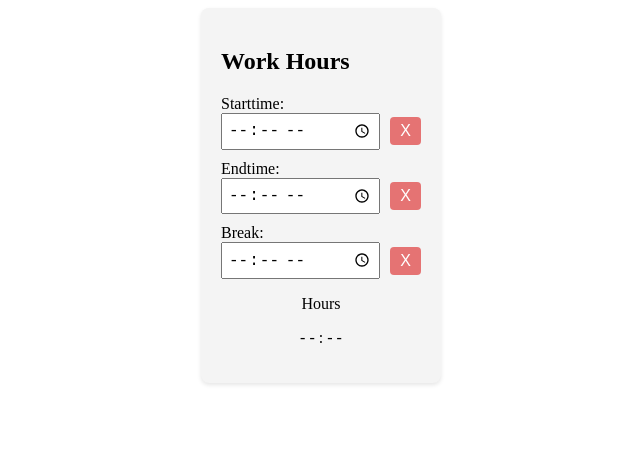
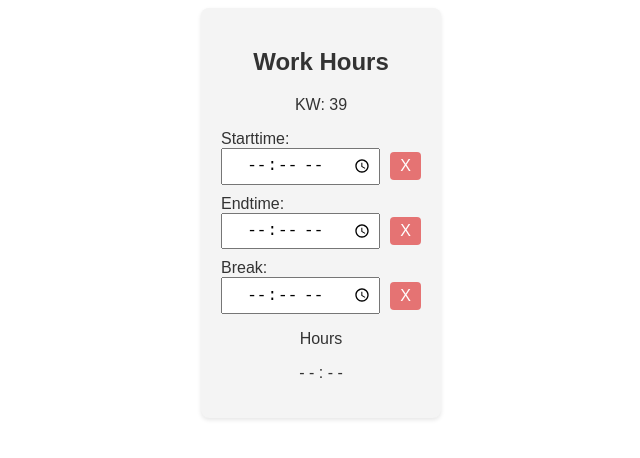
Before and after one commit to jones7000/work-hours, an Angular app: page / in a window 1280 px wide. Shown: the top 458 px of the page, without its empty margins (319-959 px from the left). Built offline with nearby package versions, Linux system fonts and the light colour scheme.

Commit message:
added calendarweek, changed body font, aligned items to center

```diff
--- a/src/app/app.component.css
+++ b/src/app/app.component.css
@@ -14,6 +14,10 @@
     }
   }
 
+  .heading {
+    text-align: center;
+  }
+
   .result {
     text-align: center;
   }
@@ -28,6 +32,7 @@
     flex: 1;  /* Füllt den verfügbaren Platz */
     padding: 5px;
     font-size: 1rem;
+    text-align: center;
   }
 
   button {
--- a/src/app/app.component.html
+++ b/src/app/app.component.html
@@ -1,5 +1,8 @@
 <div class="container">
-  <h2>Work Hours</h2>
+  <div class="heading">
+    <h2>Work Hours</h2>
+    <p>KW: {{calendarWeek}}</p>
+  </div>
 
   <label for="startTime">Starttime:</label>
   <div class="input-group">
--- a/src/app/app.component.ts
+++ b/src/app/app.component.ts
@@ -19,6 +19,8 @@ export class AppComponent implements OnInit{
 
   hoursSinceStartTime: number | null = null;
   hoursBetweenStartEnd: number | null = null;
+
+  calendarWeek: number | null = null;
 
   emptyHours: string = '- - : - -';
   defaultTitle: string = 'Work Hours'
@@ -42,6 +44,7 @@ export class AppComponent implements OnInit{
       }
 
     });
+    this.calendarWeek = this.getWeekNumber(new Date());
   }
 
   ngOnDestroy() {
@@ -120,4 +123,19 @@ export class AppComponent implements OnInit{
     this.differenceTime = this.emptyHours;  // Lösche auch die Zeitdifferenz
     this.calculateDifference();
   }
+
+  getWeekNumber(d: Date) {
+    // Copy date so don't modify original
+    d = new Date(Date.UTC(d.getFullYear(), d.getMonth(), d.getDate()));
+    // Set to nearest Thursday: current date + 4 - current day number
+    // Make Sunday's day number 7
+    d.setUTCDate(d.getUTCDate() + 4 - (d.getUTCDay()||7));
+    // Get first day of year
+    const yearStart = new Date(Date.UTC(d.getUTCFullYear(),0,1));
+    // Calculate full weeks to nearest Thursday
+    var weekNo = Math.ceil((((d.getTime() - yearStart.getTime()) / 86400000) + 1) / 7);
+    // Return array of year and week number
+    return weekNo;
 }
+
+}
--- a/src/styles.css
+++ b/src/styles.css
@@ -1 +1,5 @@
-/* You can add global styles to this file, and also import other style files */
+body {
+    font-family: "Arial", "Helvetica", sans-serif;
+    font-size: 16px;
+    color: #333;
+}
```
